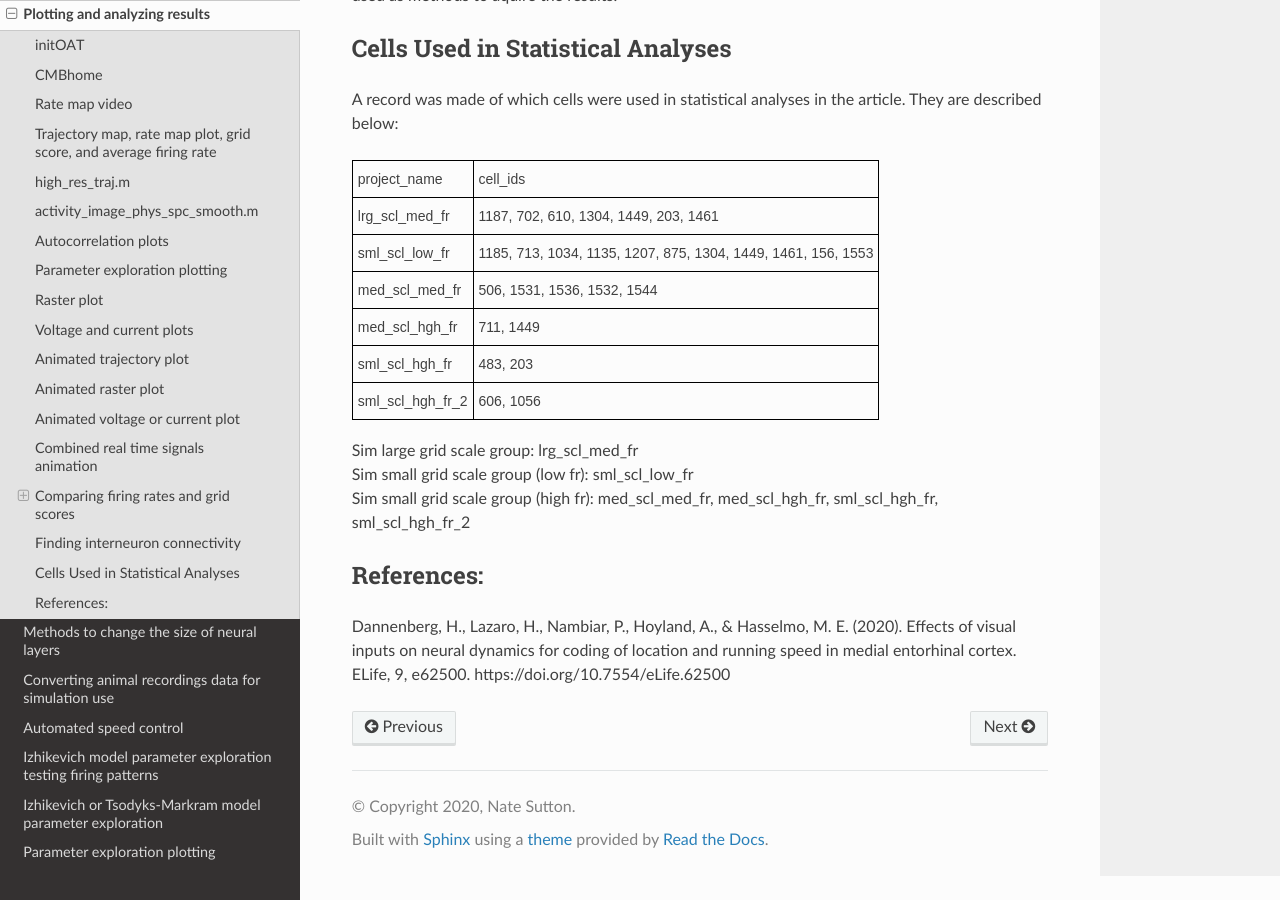
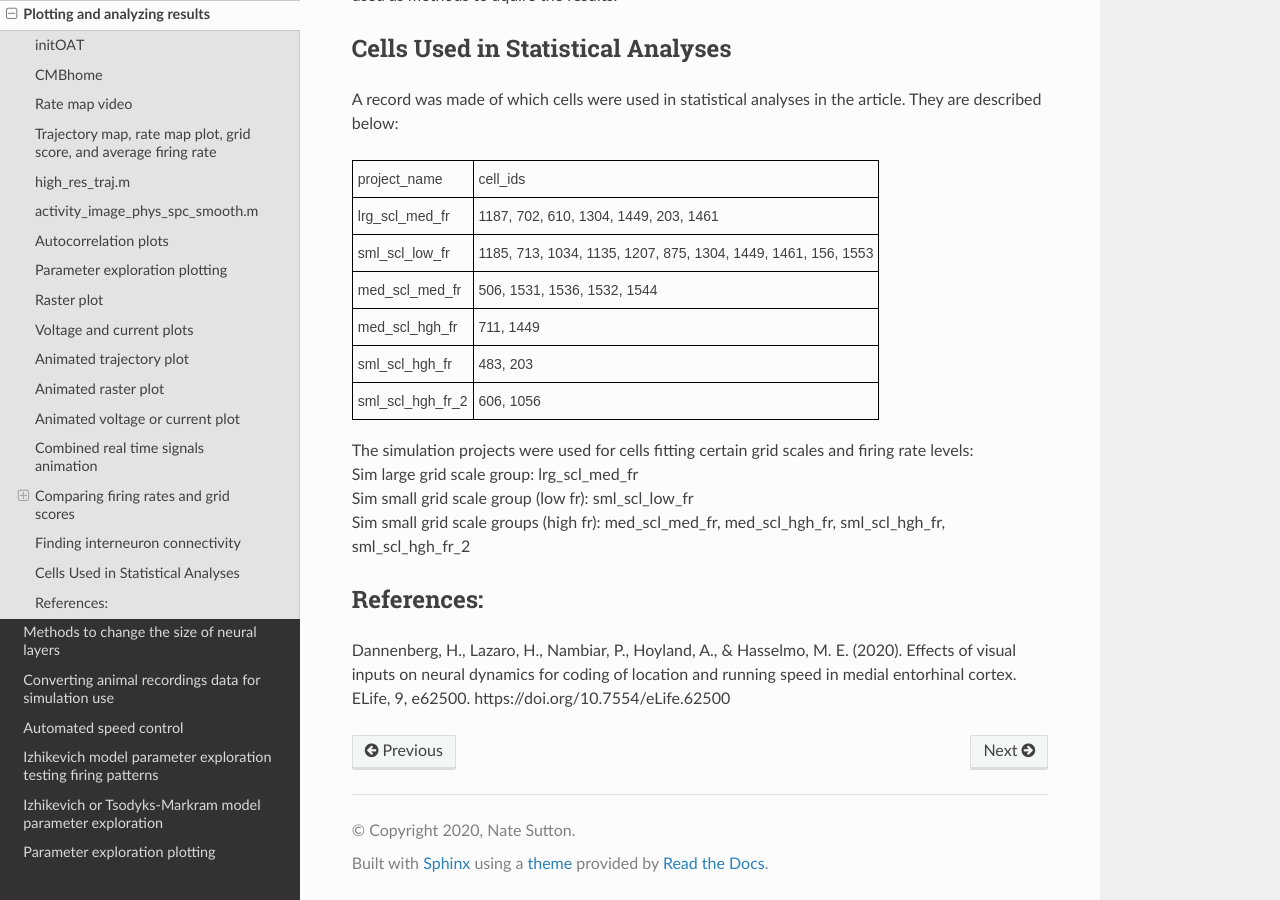
Before and after one commit to Hippocampome-Org/hco_dev_docs, a Sphinx documentation site: the page built from docs/spatial_nav/plotting_results.md, in a window 1280 px wide and 900 px high, scrolled down 8461 px. Built offline with Sphinx 7.4.7 and the Read the Docs theme 2.0.0, drawn with Linux system fonts in a browser that asks for light colours.

Commit message:
updated spatial_nav docs

```diff
--- a/docs/spatial_nav/plotting_results.md
+++ b/docs/spatial_nav/plotting_results.md
@@ -220,9 +220,10 @@ A record was made of which cells were used in statistical analyses in the articl
 </table>
 <br>
 
-Sim large grid scale group: lrg_scl_med_fr
+The simulation projects were used for cells fitting certain grid scales and firing rate levels:
+<br>Sim large grid scale group: lrg_scl_med_fr
 <br>Sim small grid scale group (low fr): sml_scl_low_fr
-<br>Sim small grid scale group (high fr): med_scl_med_fr, med_scl_hgh_fr, sml_scl_hgh_fr, sml_scl_hgh_fr_2
+<br>Sim small grid scale groups (high fr): med_scl_med_fr, med_scl_hgh_fr, sml_scl_hgh_fr, sml_scl_hgh_fr_2
 
 ## References:
 
```
